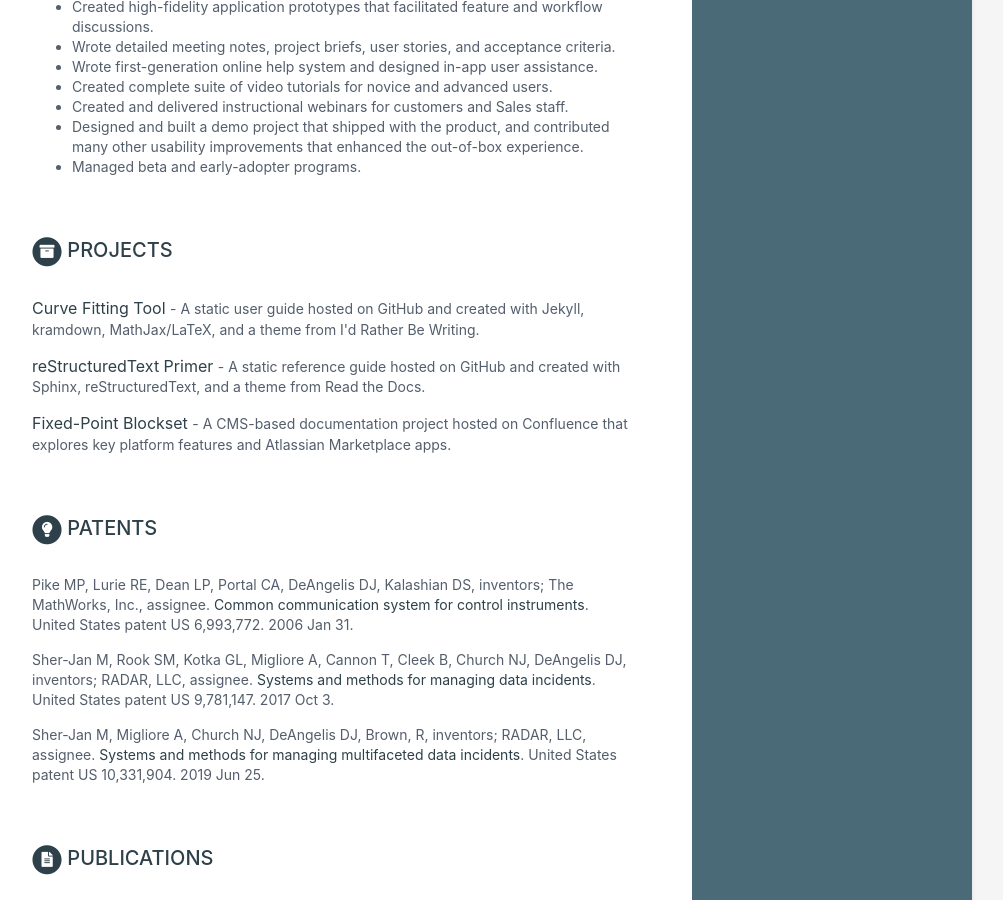
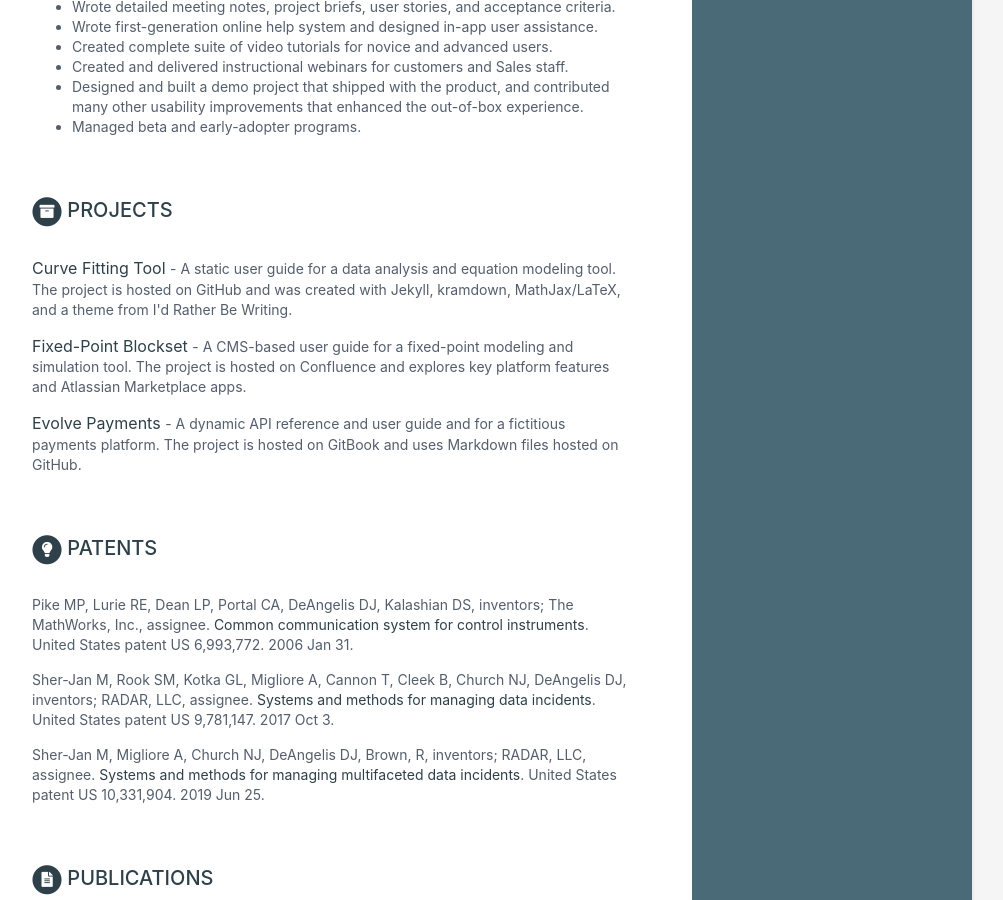
Before and after one commit to djdeangelis/djdeangelis.github.io, a Jekyll site: the page built from index.html, in a window 1280 px wide and 900 px high, scrolled down 2187 px. Shown: the whole window, without its empty margins (168-1171 px from the left). Built offline with Jekyll 4.4.1, drawn with Linux system fonts in a browser that asks for light colours; some of the changed text lies outside the part shown.

Commit message:
Updated data file

```diff
--- a/_data/data.yml
+++ b/_data/data.yml
@@ -107,11 +107,11 @@ experiences:
       time: December 2020 - October 2021
       company: OnPoint Community Credit Union, Portland, OR
       details: |
-          - Wrote 200+ pages of content for a credit union (CU) core systems conversion project. Topics included process flows, RFP responses, requirements, decisions, and meeting notes.
+          - Wrote 200+ pages of content for a credit union (CU) core systems conversion project. Topics include process flows, RFP responses, requirements, and decisions.
           - Researched document repository and collaboration tools, and established Confluence as the best option after consulting with key executives and team leaders.
           - Served as Confluence admin and trained 50+ stakeholders to effectively use the tool.
           - Defined information architecture, document templates, and editorial standards; coordinated deliverables and timelines with business unit leaders.
-          - Participated in and documented due diligence calls with third-party vendors and CU peers.
+          - Documented due diligence calls with third-party vendors and CU peers.
           - Researched and documented GRC (governance, risk, and compliance) software solutions to help satisfy CFPB and NCUA regulations.
 
     - role: Product Manager
@@ -163,15 +163,15 @@ projects:
     assignments:
       - title: Curve Fitting Tool
         link: "https://djdeangelis.github.io/curvefit/"
-        tagline: "A static user guide hosted on GitHub and created with Jekyll, kramdown, MathJax/LaTeX, and a theme from I'd Rather Be Writing."
-
-      - title: reStructuredText Primer
-        link: "https://djdeangelis.github.io/reST-primer/"
-        tagline: "A static reference guide hosted on GitHub and created with Sphinx, reStructuredText, and a theme from Read the Docs."
+        tagline: "A static user guide for a data analysis and equation modeling tool. The project is hosted on GitHub and was created with Jekyll, kramdown, MathJax/LaTeX, and a theme from I'd Rather Be Writing."
 
       - title: Fixed-Point Blockset
         link: "https://fiatlux.atlassian.net/wiki/x/AQCyRw"
-        tagline: "A CMS-based documentation project hosted on Confluence that explores key platform features and Atlassian Marketplace apps."
+        tagline: "A CMS-based user guide for a fixed-point modeling and simulation tool. The project is hosted on Confluence and explores key platform features and Atlassian Marketplace apps."
+
+      - title: Evolve Payments
+        link: "https://aviar-industries.gitbook.io/gitbook-demo/"
+        tagline: "A dynamic API reference and user guide and for a fictitious payments platform. The project is hosted on GitBook and uses Markdown files hosted on GitHub."
 
 patents:
     title: Patents
```
